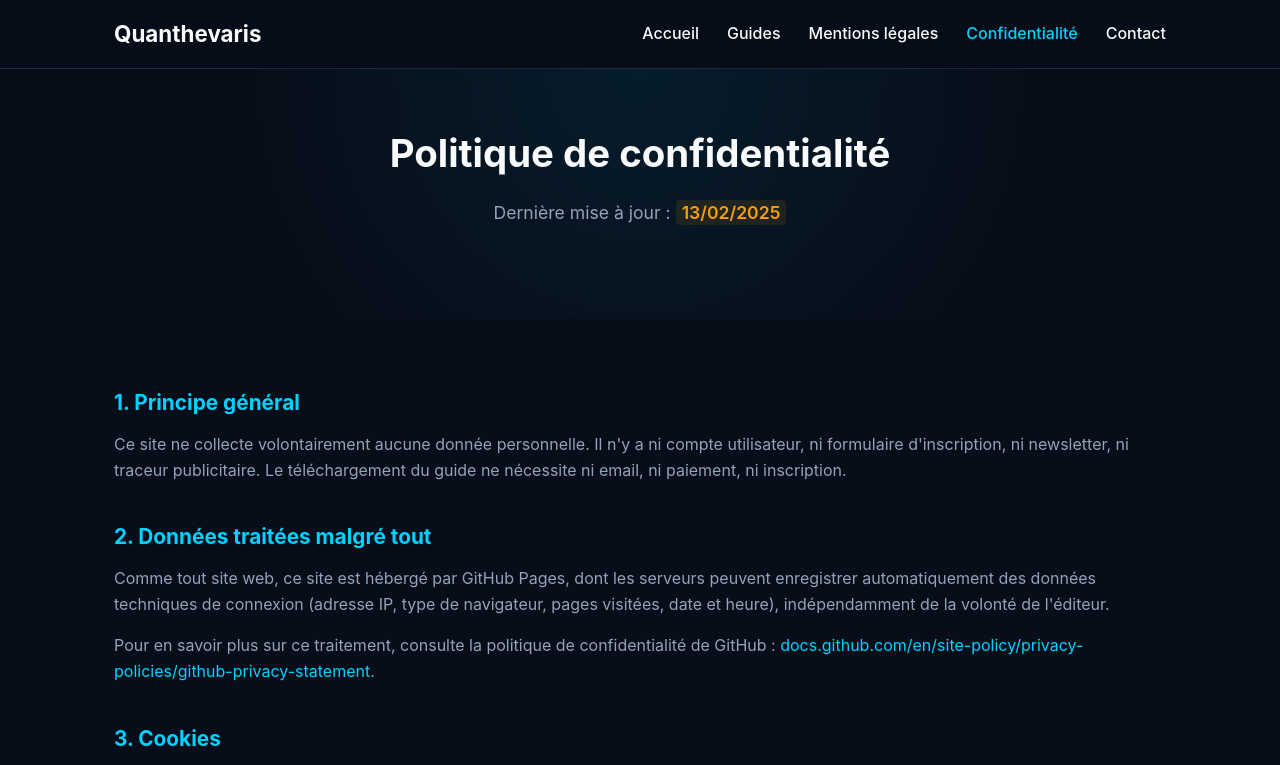
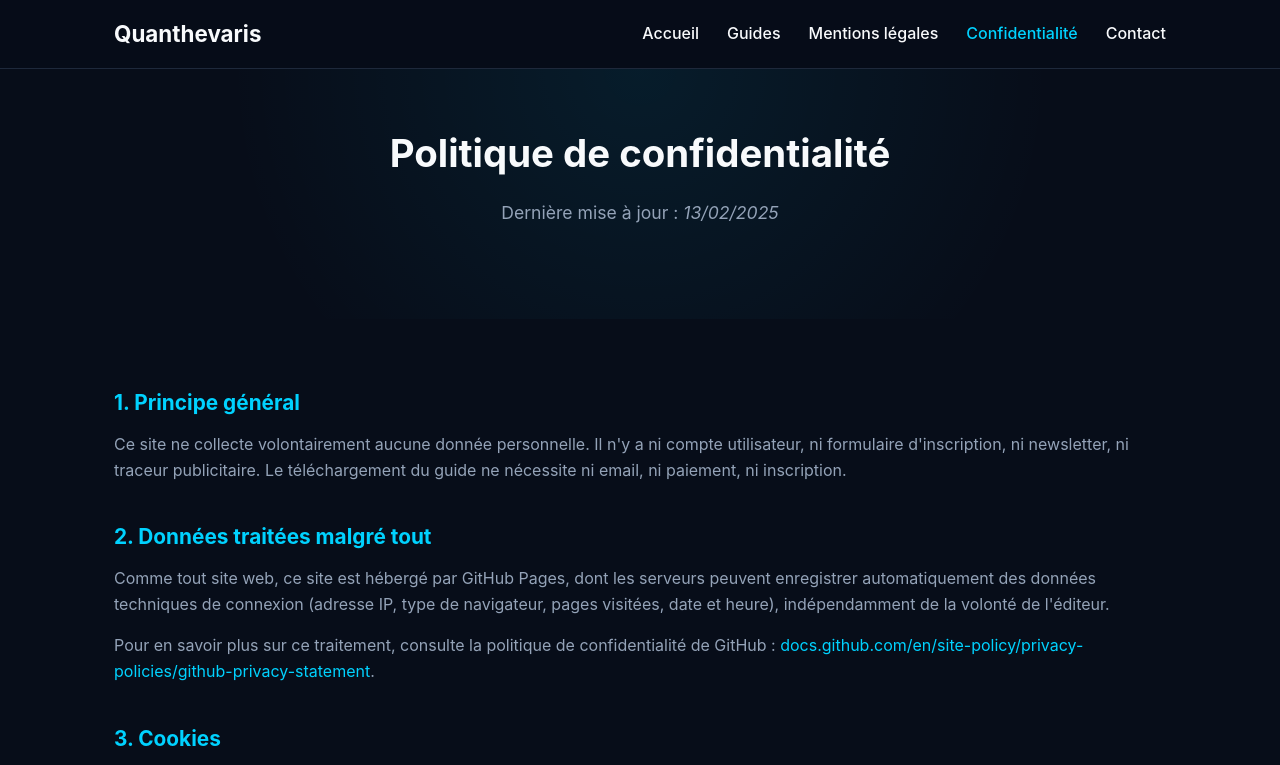
Before and after one commit to Quanthevaris/quanthevaris.github.io, a plain HTML site: page confidentialite.html in a window 1280 px wide. Shown: the top 765 px of the page. Drawn offline with Linux system fonts and the light colour scheme.

Commit message:
Update .fill-in styles for color and font style

```diff
--- a/css/style.css
+++ b/css/style.css
@@ -222,11 +222,8 @@ tr:last-child td { border-bottom: none; }
 .legal-content h2 { color: var(--cyan); margin-top: 40px; font-size: 1.3rem; }
 .legal-content h2:first-child { margin-top: 0; }
 .fill-in {
-  color: #f59e0b;
-  font-weight: 600;
-  background: rgba(245, 158, 11, 0.1);
-  padding: 2px 6px;
-  border-radius: 4px;
+  color: var(--text-muted);
+  font-style: italic;
 }
 
 .site-footer { margin-top: auto; border-top: 1px solid var(--card-border); padding: 32px 0; }
```
